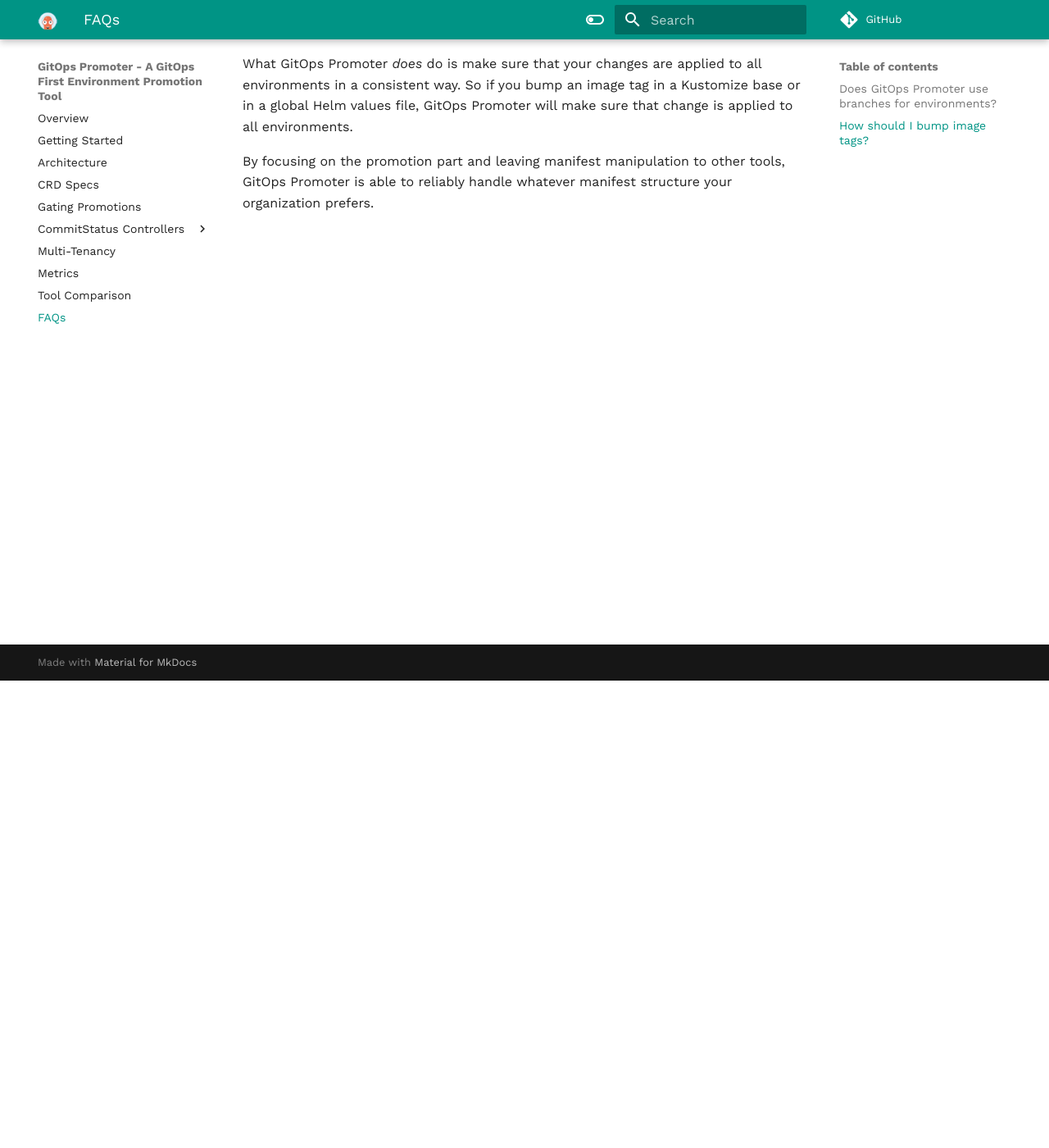
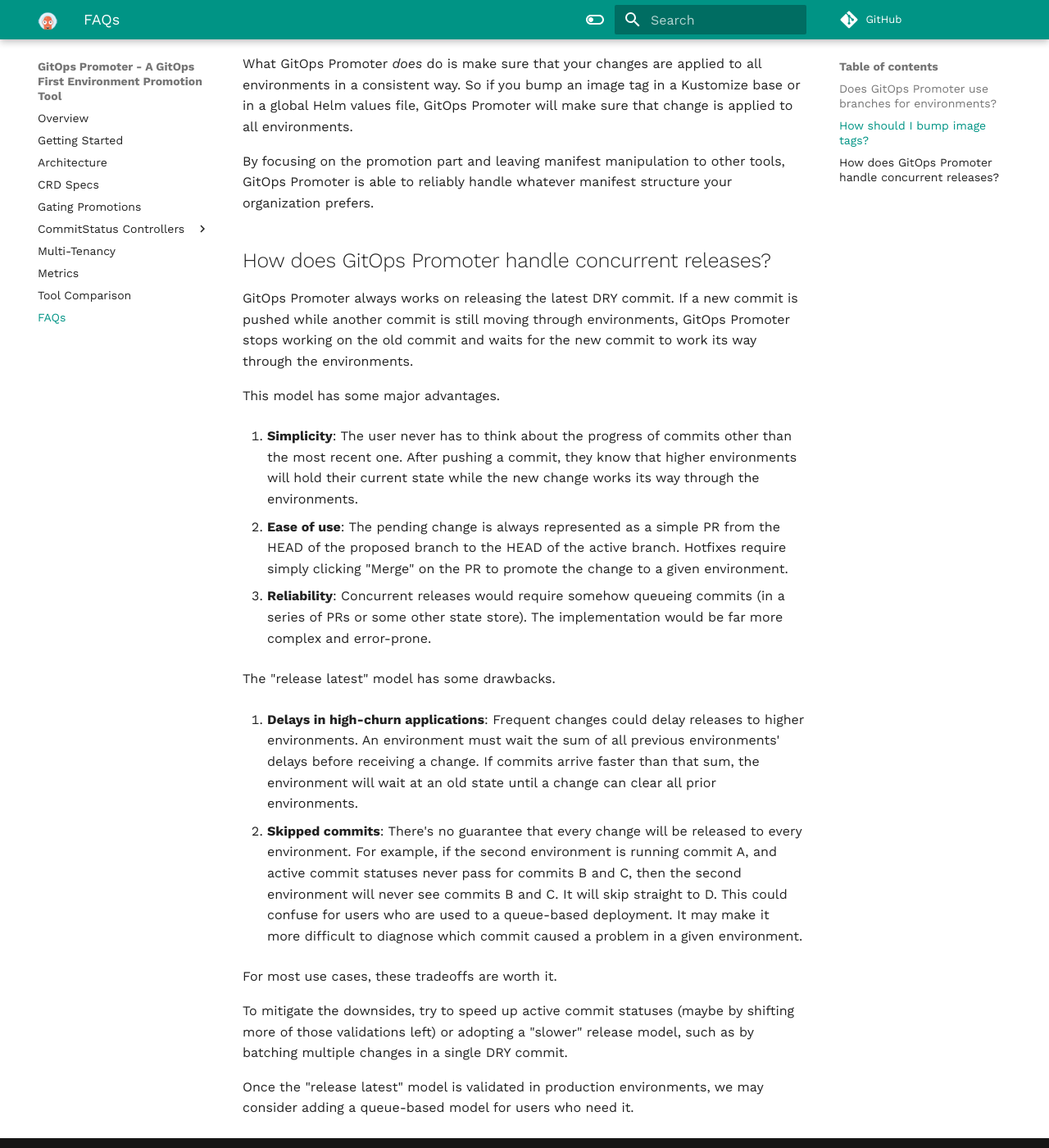
Before and after one commit to zachaller/gitops-promoter, an MkDocs documentation site: the page built from docs/faqs.md, in a window 1280 px wide and 1400 px high, scrolled down 570 px. Shown: the whole window at 82% size. Built offline with MkDocs 1.6.1 and Material for MkDocs 9.7.7, drawn with Linux system fonts in a browser that asks for light colours; comment, search, counter and statistics services are not loaded.

Commit message:
docs(faq): high-churn repo considerations (#296)
Signed-off-by: Michael Crenshaw <350466+crenshaw-dev@users.noreply.github.com>

```diff
--- a/docs/faqs.md
+++ b/docs/faqs.md
@@ -21,3 +21,42 @@
 
 By focusing on the promotion part and leaving manifest manipulation to other tools, GitOps Promoter is able to reliably
 handle whatever manifest structure your organization prefers.
+
+## How does GitOps Promoter handle concurrent releases?
+
+GitOps Promoter always works on releasing the latest DRY commit. If a new commit is pushed while another commit is still
+moving through environments, GitOps Promoter stops working on the old commit and waits for the new commit to work its
+way through the environments.
+
+This model has some major advantages.
+
+1. **Simplicity**: The user never has to think about the progress of commits other than the most recent one. After
+   pushing a commit, they know that higher environments will hold their current state while the new change works its way
+   through the environments.
+
+2. **Ease of use**: The pending change is always represented as a simple PR from the HEAD of the proposed branch to the
+   HEAD of the active branch. Hotfixes require simply clicking "Merge" on the PR to promote the change to a given
+   environment.
+
+3. **Reliability**: Concurrent releases would require somehow queueing commits (in a series of PRs or some other state
+   store). The implementation would be far more complex and error-prone.
+
+The "release latest" model has some drawbacks.
+
+1. **Delays in high-churn applications**: Frequent changes could delay releases to higher environments. An environment
+   must wait the sum of all previous environments' delays before receiving a change. If commits arrive faster than that
+   sum, the environment will wait at an old state until a change can clear all prior environments.
+
+2. **Skipped commits**: There's no guarantee that every change will be released to every environment. For example, if
+   the second environment is running commit A, and active commit statuses never pass for commits B and C, then the
+   second environment will never see commits B and C. It will skip straight to D. This could confuse for users who are
+   used to a queue-based deployment. It may make it more difficult to diagnose which commit caused a problem in a given
+   environment.
+
+For most use cases, these tradeoffs are worth it.
+
+To mitigate the downsides, try to speed up active commit statuses (maybe by shifting more of those validations left) or
+adopting a "slower" release model, such as by batching multiple changes in a single DRY commit.
+
+Once the "release latest" model is validated in production environments, we may consider adding a queue-based model for
+users who need it.
```
